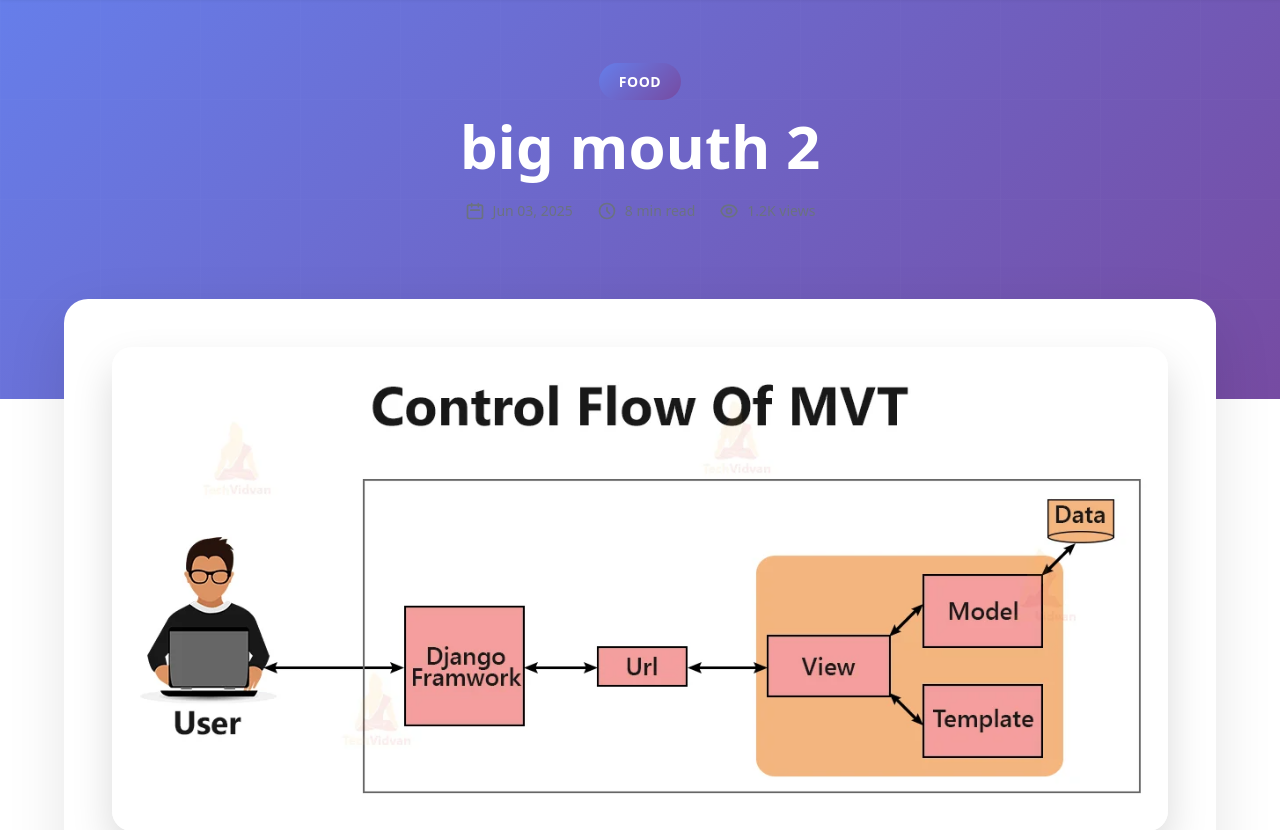
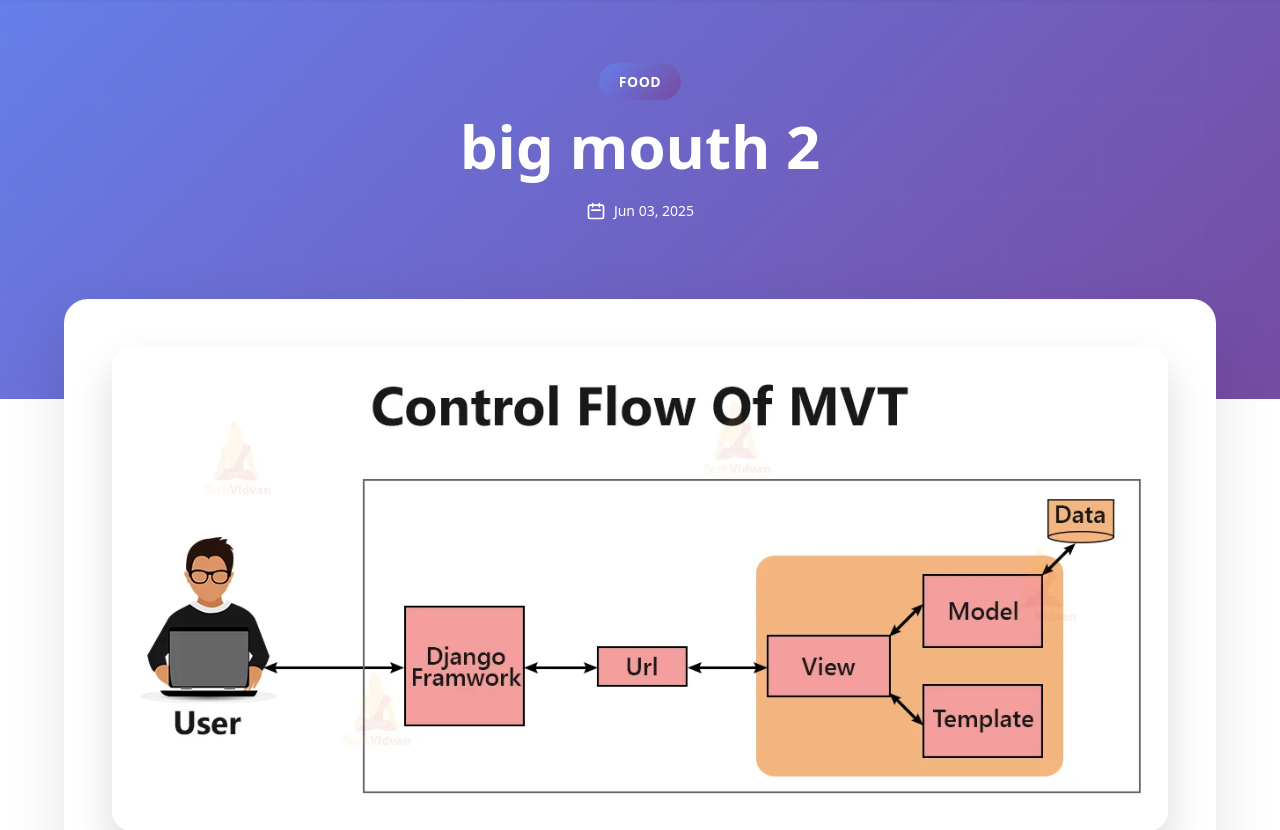
Before and after one commit to Gd0810/blog_app, a Django app: page /detail/3/ in a window 1280 px wide. Shown: the part 81-911 px from the top of the page. Run offline with Django 5.2, Linux system fonts and the light colour scheme; data comes from the database, SQL or seed files in the repository; both versions use the stored data as it was after the commit; some libraries are stand-ins or nearby versions.

Commit message:
update:final_fix

```diff
--- a/blog/templates/blog/blog_detail.html
+++ b/blog/templates/blog/blog_detail.html
@@ -261,25 +261,25 @@
             </div>
             <h1 class="text-4xl lg:text-6xl font-bold mb-6">{{ blog.title }}</h1>
             <div class="flex flex-wrap justify-center items-center gap-6 text-purple-100">
-                <div class="meta-item text-white">
+                <div class="meta-item text-white" style="color:white">
                     <svg class="w-5 h-5" fill="none" stroke="currentColor" viewBox="0 0 24 24">
                         <path stroke-linecap="round" stroke-linejoin="round" stroke-width="2" d="M8 7V3m8 4V3m-9 8h10M5 21h14a2 2 0 002-2V7a2 2 0 00-2-2H5a2 2 0 00-2 2v12a2 2 0 002 2z"></path>
                     </svg>
                     <span>{{ blog.published_date|date:"M d, Y" }}</span>
                 </div>
-                <div class="meta-item text-white">
+                {% comment %} <div class="meta-item text-white">
                     <svg class="w-5 h-5" fill="none" stroke="currentColor" viewBox="0 0 24 24">
                         <path stroke-linecap="round" stroke-linejoin="round" stroke-width="2" d="M12 8v4l3 3m6-3a9 9 0 11-18 0 9 9 0 0118 0z"></path>
                     </svg>
                     <span>8 min read</span>
-                </div>
-                <div class="meta-item text-white">
+                </div> {% endcomment %}
+                {% comment %} <div class="meta-item text-white">
                     <svg class="w-5 h-5" fill="none" stroke="currentColor" viewBox="0 0 24 24">
                         <path stroke-linecap="round" stroke-linejoin="round" stroke-width="2" d="M15 12a3 3 0 11-6 0 3 3 0 016 0z"></path>
                         <path stroke-linecap="round" stroke-linejoin="round" stroke-width="2" d="M2.458 12C3.732 7.943 7.523 5 12 5c4.478 0 8.268 2.943 9.542 7-1.274 4.057-5.064 7-9.542 7-4.477 0-8.268-2.943-9.542-7z"></path>
                     </svg>
                     <span>1.2K views</span>
-                </div>
+                </div> {% endcomment %}
             </div>
         </div>
     </div>
```
Also changed, not shown: db.sqlite3, media/blog_images/Vellore_Fort_and_Jalakandeswarar_temple_12.jpg (added).
